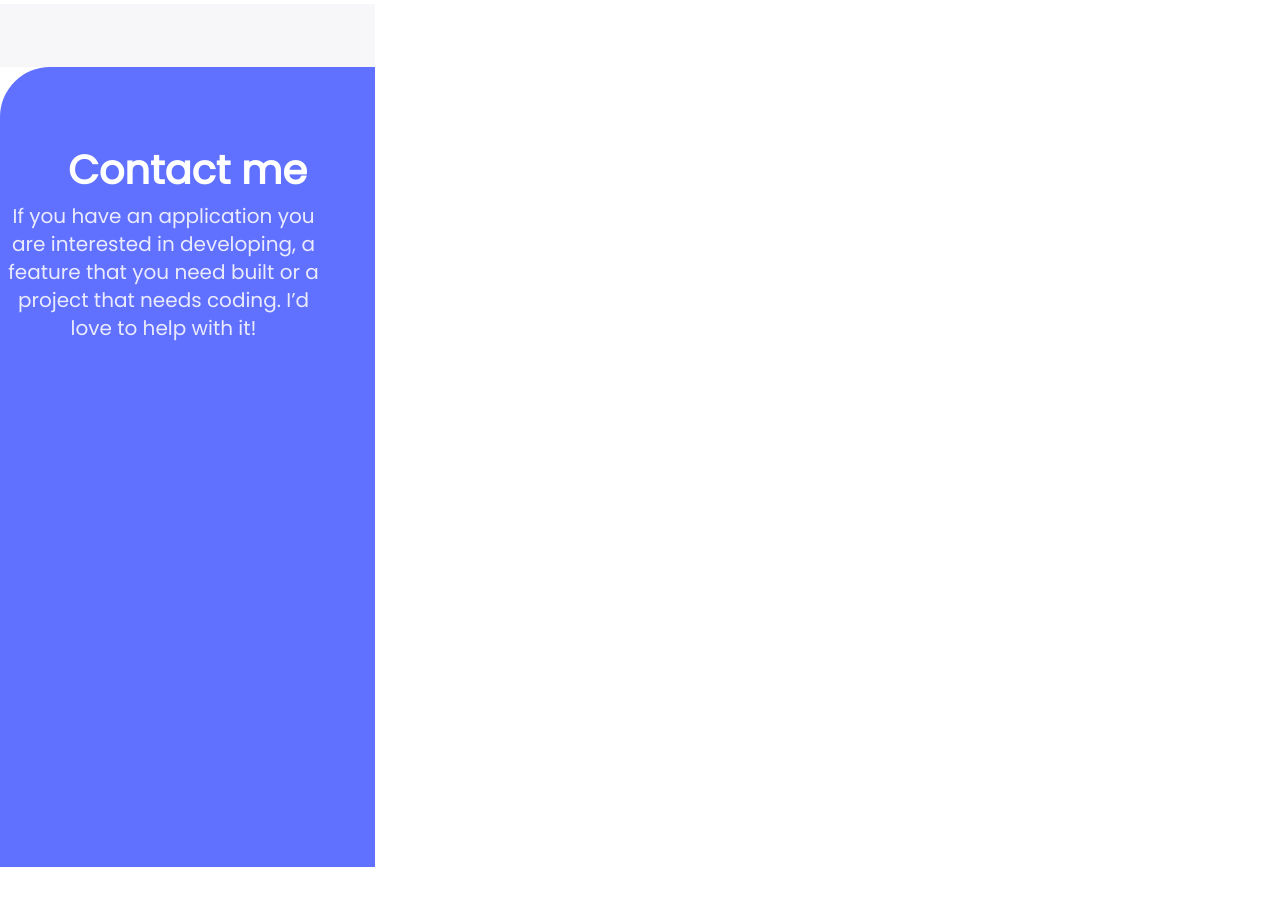
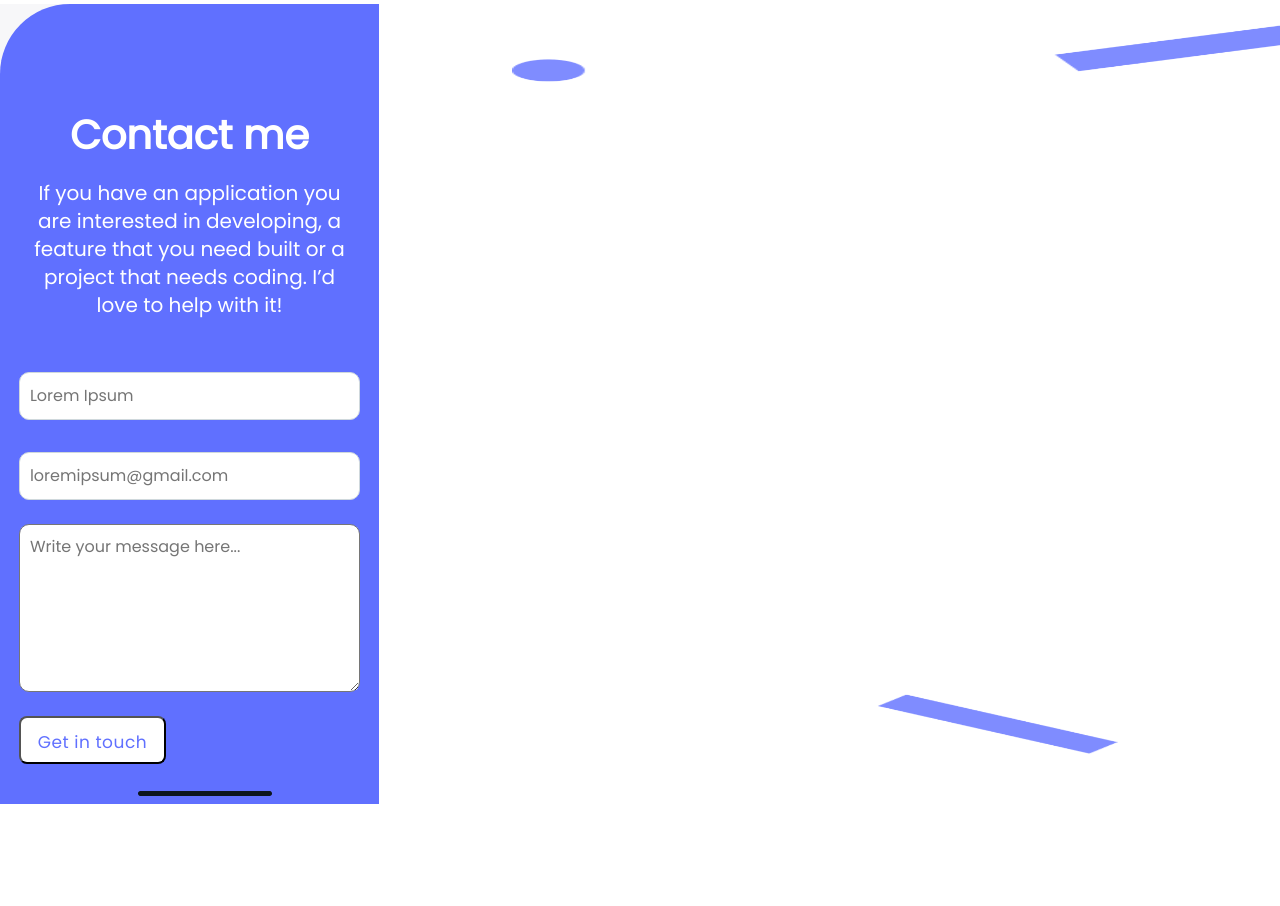
Before and after one commit to okayboy12/Portfolio-setup-and-mobile-first, a website: page index.html in a window 1280 px wide. Shown: the part 4344-5250 px from the top of the page. After the commit the page ends 5148 px from the top, so only its background shows below. Drawn offline with nearby package versions, Linux system fonts and the light colour scheme.

Commit message:
Updated index.html and styles.css file

```diff
--- a/index.html
+++ b/index.html
@@ -272,7 +272,7 @@
 
             </article>
 
-            <article class="contact-me">
+            <!--<article class="contact-me">
             <div class="contactdetails">
               <h2>Contact me</h2>
               <p>
@@ -281,6 +281,30 @@
               </p>
 
               </div>
+          </article>-->
+          <article class="self">
+            <img src="asset/images/contactform.png" alt="contact me">
+            <aside class="touch">
+            <h2 class="last">Contact me</h2>
+            <p class="end">If you have an application you are interested in developing, a feature that you need built or a project that needs coding.
+              I’d love to help with it!</p>
+
+              <form action="" post="" >
+                <label for="name"></label>
+                <input type="text" id="name" name="name" placeholder="Lorem Ipsum"
+                required maxlength="30"><br>
+
+                <label for="email1"></label>
+                <input type="email" id="email1" placeholder="loremipsum@gmail.com" name="email" required><br>
+
+                <lebe for="message"></lebe>
+                <textarea name="message" id="message" placeholder="Write your message here..." size="500" maxlength="500" required></textarea><br>
+
+                <button class="submit" type="submit">Get in touch</button>
+              </form>
+              <span id="terminate"><img src="asset/images/Light.png" alt="end-line"></span>
+            </aside>
+
           </article>
         </section>
 
--- a/style1.css
+++ /dev/null
@@ -1,22 +0,0 @@
-* {
-    padding: 0;
-    margin: 0;
-    box-sizing: border-box;
-}
-
-main {
-    width: 30%;
-    margin: 5% 35%;
-    height: 50%;
-}
-
-li {
-    float: left;
-    text-decoration: none;
-    list-style: none;
-    padding: 10px;
-    margin: 5px;
-    border-radius: 5px;
-    background-color: #ebebff;
-    color: #5070ff;
-}
--- a/styles.css
+++ b/styles.css
@@ -297,7 +297,6 @@ span .item3 {
   gap: 24px;
   border-radius: 0 100px 0 0;
   background: var(--neutrals-n-0, #fff);
-  /* margin: 0 0 0 24px; */
 }
 
 .firstseg {
@@ -376,8 +375,8 @@ span .item3 {
   width: 327px;
   margin-bottom: 114px;
 }
-.language{
-  display: flex;
+
+.language {
   flex-direction: row;
   display: flex;
   padding: 16px 26px 16px 12px;
@@ -386,7 +385,8 @@ span .item3 {
   width: 280px;
   height: 40px;
 }
-.language b{
+
+.language b {
   display: flex;
   width: 237px;
   flex-direction: columnr;
@@ -423,6 +423,16 @@ span .item3 {
   background: var(--neutrals-n-10, #f7f7f9);
 }
 
+.self > img {
+  right: 0;
+  margin: auto;
+  z-index: 1;
+  height: 740px;
+  width: 60%;
+  position: absolute;
+  margin-top: 20px;
+}
+
 .secseg li img {
   width: 48px;
   height: 48px;
@@ -441,7 +451,6 @@ span .item3 {
 }
 
 .work {
-  display: flex;
   flex-direction: row;
   display: flex;
   padding: 16px 26px 16px 12px;
@@ -450,6 +459,7 @@ span .item3 {
   width: 280px;
   height: 40px;
 }
+
 .work b {
   display: flex;
   width: 237px;
@@ -465,46 +475,89 @@ span .item3 {
   background-color: #fff;
 }
 
-.contact-me{
-  margin-top: 62.85px;
-  width: 375px;
-  height: 100%;
-  flex-shrink: 0;
-  background-color: #fff;
-}
-.contactdetails {
-  border-radius: 50px 0 0 0;
-  height: 100vh;
+.self {
   background-color: #6070ff;
+  border-radius: 70px 0 0 0;
+  height: 800px;
 }
 
-.contact-me h2{
+.touch {
+  height: 80vh;
   display: flex;
-padding-top: 103px;
-height: 56px;
-flex-direction: column;
-justify-content: center;
-flex-shrink: 0;
-color: var(--neutrals-n-0, #FFF);
-text-align: center;
-font-family: Poppins;
-font-size: 40px;
-font-style: normal;
-font-weight: 700;
-line-height: 52px; /* 130% */
+  flex-direction: column;
+  margin: 0 5%;
 }
 
-.contact-me p {
+form {
   display: flex;
-  padding-top: 24px;
-  width: 327px;
-height: 137px;
-flex-shrink: 0;
-color: var(--primary-b-50, #EBEBFF);
-text-align: center;
-font-family: Poppins;
-font-size: 20px;
-font-style: normal;
-font-weight: 400;
-line-height: 28px; /* 140% */
+  flex-direction: column;
 }
+
+.last {
+  padding-top: 105px;
+  font-size: 40px;
+  font-weight: 700;
+  line-height: 52px;
+  letter-spacing: 0;
+  text-align: center;
+  color: white;
+}
+
+.end {
+  margin: 10px 14px 45px 14px;
+  font-size: 20px;
+  font-weight: 400;
+  line-height: 28px;
+  text-align: center;
+  color: white;
+}
+
+input {
+  height: 48px;
+  width: 100%;
+  border-radius: 10px;
+  border: 1px solid #cfd8dc;
+}
+
+input[type="text"] {
+  padding: 10px;
+  color: #172b4d;
+}
+
+input[type="email"] {
+  padding: 10px;
+  color: #172b4d;
+}
+
+textarea {
+  padding: 10px;
+  width: 100%;
+  height: 10.5rem;
+  border-radius: 10px;
+  color: #b3bac5;
+}
+
+.submit {
+  float: left;
+  width: 147px;
+  height: 48px;
+  font-size: 17px;
+  font-weight: 500;
+  line-height: 24px;
+  letter-spacing: 0.03em;
+  text-align: center;
+  color: #6070ff;
+  background-color: #fff;
+  padding: 12px 16px 12px 16px;
+  border-radius: 8px;
+}
+
+#terminate {
+  display: flex;
+  width: 375px;
+  height: 34px;
+  padding: 21px 121px 8px 120px;
+  justify-content: center;
+  align-items: center;
+  flex-shrink: 0;
+}
```
Also changed, not shown: index1.html (deleted, +0 -20 lines), asset/images/Light.png (added), asset/images/contactform.png (added).
